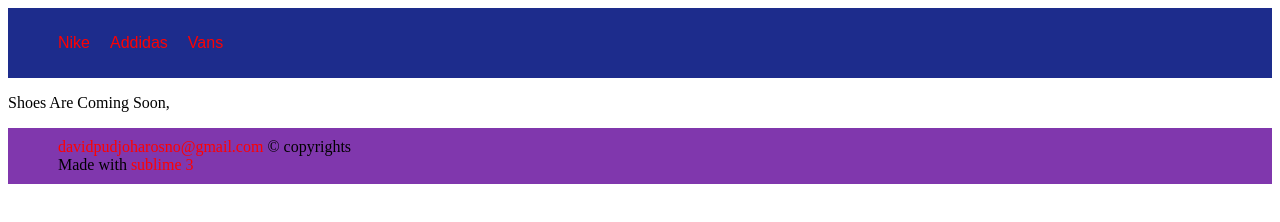
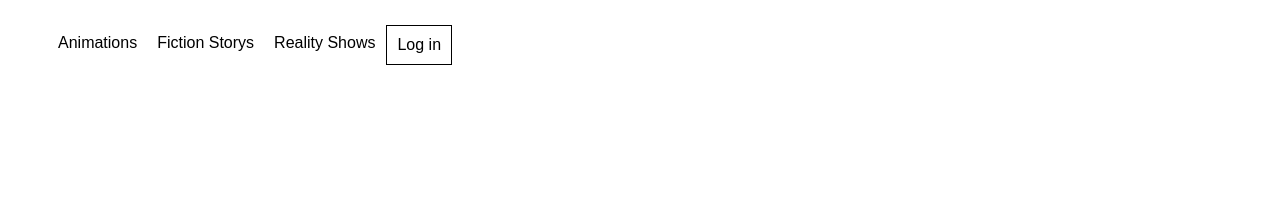
Before and after one commit to Froggyman1524/Home-to-all, a plain HTML site: page index.html in a window 1280 px wide. Drawn offline with Linux system fonts and the light colour scheme.

Commit message:
login and more added

```diff
--- a/css/style.css
+++ b/css/style.css
@@ -1,36 +1,25 @@
-.Shoes{
+header ul{
+	display: inline-flex;
+}
+header ul li{
+	margin: 10px;
+	list-style-type: none;
+	text-decoration: none;
+	color: black;
+	font-family: sans-serif;
+}
+a{
+	text-decoration: none;
+	color: black;
+}
+.Login{
 	padding: 0px;
-	margin: 0px;
-	background-color: #1d2c8c;
-	background-position: center;
+	background-color: white;
+	font-family: sans-serif;
+	border: 1px solid black;
+	margin: 1px;
+	border-radius: 0px;
 }
-.Shoes ul{
-	font-family: sans-serif;
-	color: white;
-	display: inline-flex;
-	list-style-type: none;
-	text-align: center;
+.Login:hover{
+	background-color: #7ed689;
 }
-.Shoes ul li{
-	margin: 10px;
-}
-body a{
-	text-decoration: none;
-	color: red;
-}
-
-footer{
-padding: 10px;
-background-color:#8037ad;
-margin: 0px;
-background-position: center;
-}
-footer ul{
-	list-style-type: none;
-	text-align: left;
-	margin: 0px;
-}
-footer ul li{
-		display: inline;
-	margin: 0px;
-}
--- a/index.html
+++ b/index.html
@@ -1,29 +1,21 @@
 <!DOCTYPE html>
 <html>
 <head>
-	<title>Home Page</title>
+	<title>
+		vido.com
+	</title>
 	<link rel="stylesheet" type="text/css" href="css/style.css">
 </head>
 <body>
-<!--Tabs-->
-<div class="Shoes">
-<ul>
-<li><a href="pages/nike.html">Nike</a></li>
-<li><a href="pages/Addidas.html">Addidas</a></li>
-<li><a href="pages/Vans.html">Vans</a></li>
-</div>
-</ul>
-<!--Middle-->
-<p>
-Shoes Are Coming Soon,
-</p>
-<!--Footer-->
-<footer>
-<ul>
-<li><a href="https://mail.google.com/mail/u/0/#inbox" target="_blank">davidpudjoharosno@gmail.com</a></li>
-<li>&copy; copyrights</li><br>
-<li>Made with <a href="https://www.sublimetext.com/3" target="_blank">sublime 3</a></li>
-</ul>
-	</footer>
+	<div class="Header">
+		<header>
+			<ul>
+				<li><a href="pages/animations.html">Animations</a></li>
+				<li>Fiction Storys</li>
+				<li>Reality Shows</li>
+				<div class="Login"><li><a href="pages/loginandsignup.html">Log in</a></li></div>
+			</ul>
+		</header>
+	</div>
 </body>
 </html>
```
Also changed, not shown: buttontest.html (deleted, +0 -1 lines), pages/contibute.html (deleted, +0 -12 lines), css/addidas.html (added), pages/addidas.html (deleted), pages/animations.html (added), pages/loginandsignup.html (added), pages/nike.html (deleted), pages/vans.html (deleted).
